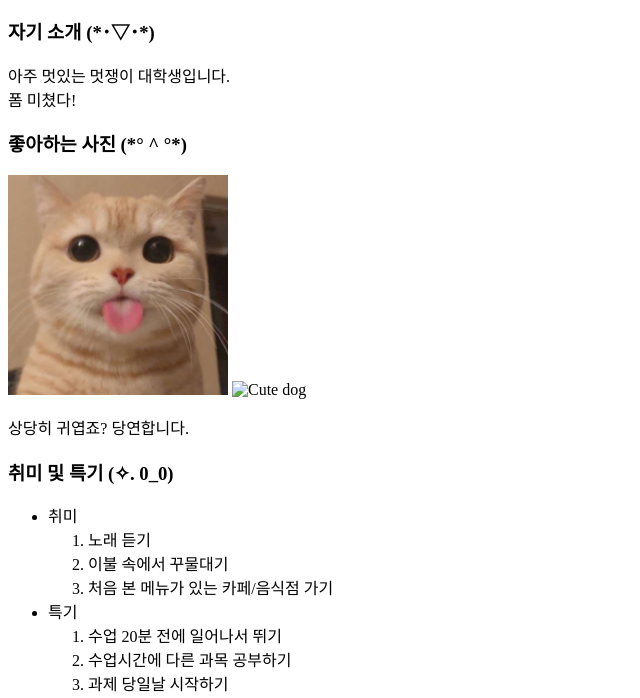
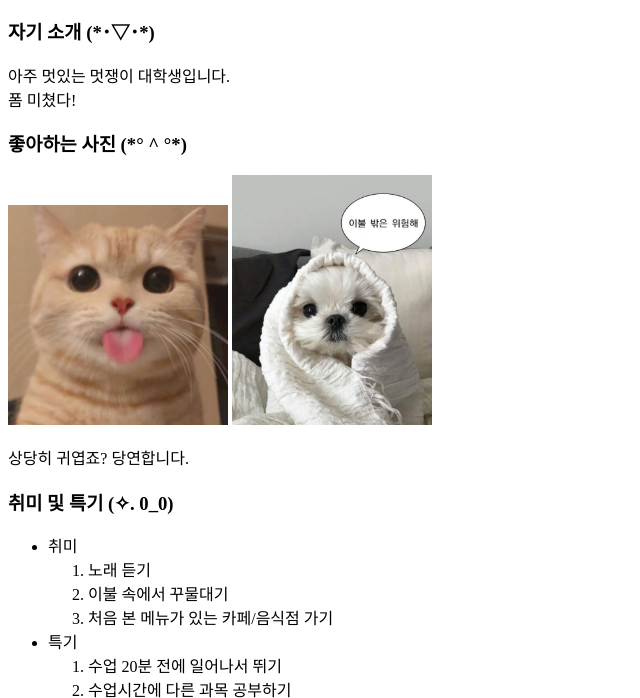
Before and after one commit to swisdom784/haedal-Git, a plain HTML site: page index.html in a window 1280 px wide. Shown: the part 127-825 px from the top of the page, without its empty margins (0-640 px from the left). Drawn offline with Linux system fonts and the light colour scheme; a web font is replaced by a local one.

Commit message:
re-modified

```diff
--- a/index.html
+++ b/index.html
@@ -28,8 +28,8 @@
 
         <article class="detail">
             <h3 class="txt_h3">좋아하는 사진 (*° ^ °*)</h3>
-            <img src=cat.jpeg alt="Cute cat" style="width: 220px; height: 220px;">
-            <img src=dog.jpeg alt="Cute dog" style="width: 200px; height: 250px;">
+            <img src="cat.jpeg" alt="Cute cat" style="width: 220px; height: 220px;">
+            <img src="puppy.jpg" alt="Cute dog" style="width: 200px; height: 250px;">
             <p>상당히 귀엽죠? 당연합니다.</p>
         </article>
 
```
